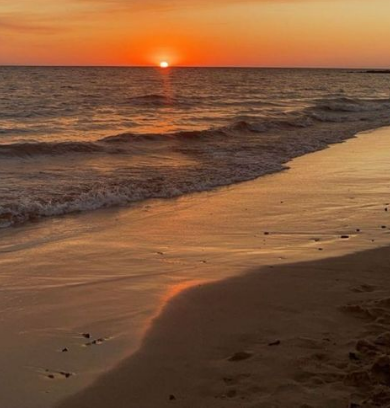
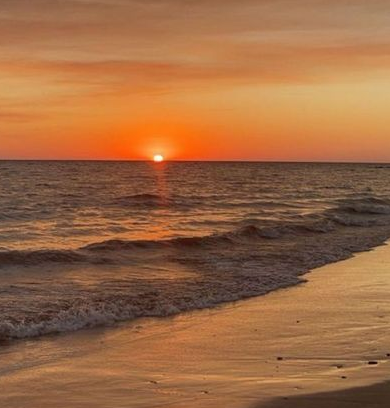
Before and after one commit to quyenkhanhnghi/weatherapp, a plain HTML site: page index.html in a window 390 px wide. Shown: the part 436-844 px from the top of the page. Drawn offline with Linux system fonts and the light colour scheme.

Commit message:
fixing responsiveness of the background

```diff
--- a/main.css
+++ b/main.css
@@ -7,7 +7,7 @@
 body {
     font-family: 'montserrat', sans-serif;
     background-image: url(background.jpeg);
-    background-size: cover;
+    background-size: content;
     background-position: top center;
 }
 
```
